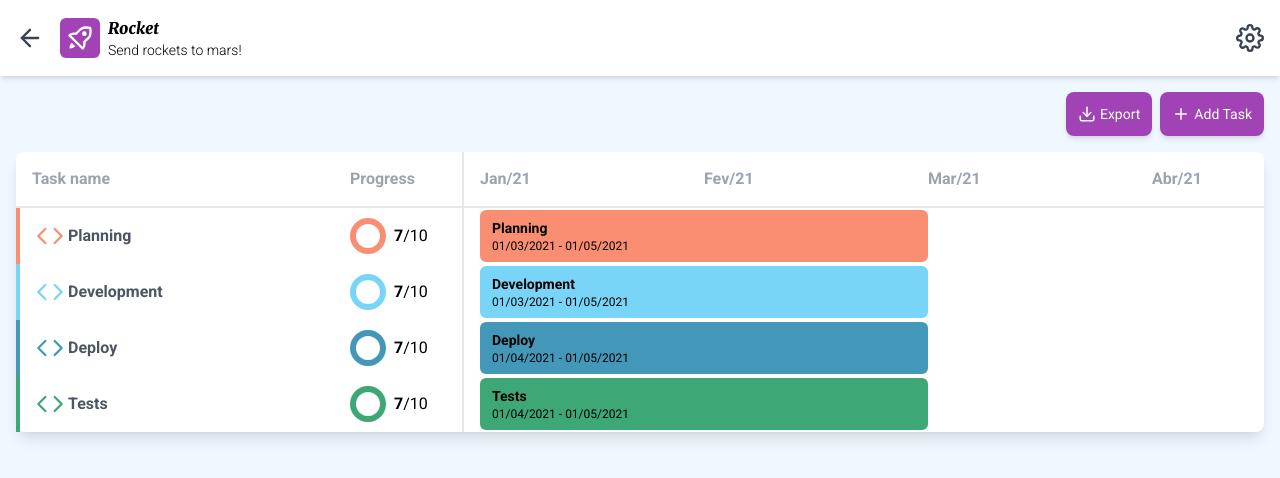
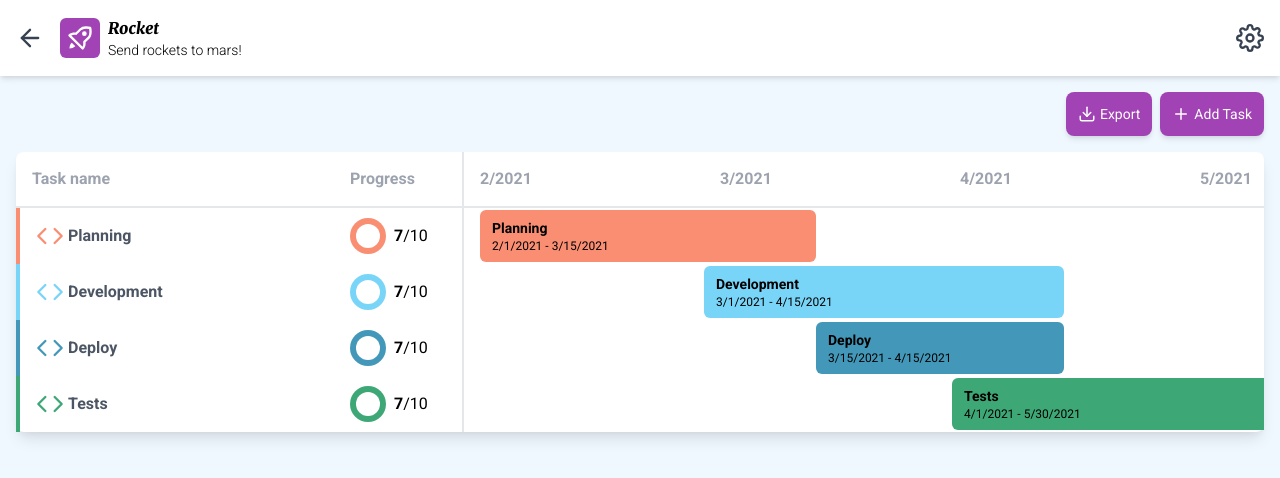
Before and after one commit to iamtheluiz/gantt-organon, a React (Create React App) app: page /project/1 in a window 1280 px wide. Shown: the top 478 px of the page. Built offline with nearby package versions, Linux system fonts and the light colour scheme.

Commit message:
feat: add dynamic months and TaskItem width

```diff
--- a/src/components/TaskInfo.tsx
+++ b/src/components/TaskInfo.tsx
@@ -6,8 +6,8 @@ import '../styles/pages/Home.css';
 export interface Task {
   name: string;
   color: string;
-  start: string;
-  end: string;
+  start: Date;
+  end: Date;
 }
 
 interface TaskInfoProps {
--- a/src/components/TaskItem.tsx
+++ b/src/components/TaskItem.tsx
@@ -1,17 +1,45 @@
-import React from 'react';
+import React, { useEffect, useState } from 'react';
 import { Task } from './TaskInfo';
 
 interface TaskItemProps {
-  task: Task
+  task: Task;
+  daySize: number;
+  firstTimelineDay: Date | null;
 }
 
-const TaskItem: React.FC<TaskItemProps> = ({ task }) => (
-  <div key={task.name} className="flex flex-row items-center text-lef h-14" style={{ width: '28rem' }}>
-    <div className="w-full flex flex-col py-2 px-3 rounded-md" style={{ backgroundColor: task.color }}>
-      <strong className="text-sm">{task.name}</strong>
-      <span className="text-xs">{`${task.start} - ${task.end}`}</span>
+const TaskItem: React.FC<TaskItemProps> = ({ task, daySize, firstTimelineDay }) => {
+  const [width, setWidth] = useState(0);
+  const [offset, setOffset] = useState(0);
+  const milisecondsInOneDay = 24 * 60 * 60 * 1000;
+
+  useEffect(() => {
+    // Get day count
+    const dayCount: number = (task.end.getTime() - task.start.getTime()) / milisecondsInOneDay;
+
+    setWidth(dayCount * daySize);
+  }, [task]);
+
+  useEffect(() => {
+    // Offset
+    if (firstTimelineDay !== null) {
+      const dayCount: number = (task.start.getTime() - firstTimelineDay.getTime()) / milisecondsInOneDay;
+
+      setOffset(dayCount * daySize);
+    }
+  }, [firstTimelineDay]);
+
+  return (
+    <div
+      key={task.name}
+      className="flex flex-row items-center text-lef h-14"
+      style={{ width: `${width}rem`, marginLeft: `${offset}rem` }}
+    >
+      <div className="w-full flex flex-col py-2 px-3 rounded-md" style={{ backgroundColor: task.color }}>
+        <strong className="text-sm">{task.name}</strong>
+        <span className="text-xs">{`${task.start.toLocaleDateString()} - ${task.end.toLocaleDateString()}`}</span>
+      </div>
     </div>
-  </div>
-);
+  );
+};
 
 export default TaskItem;
--- a/src/pages/Project.tsx
+++ b/src/pages/Project.tsx
@@ -9,36 +9,75 @@ import TaskItem from '../components/TaskItem';
 
 function Project() {
   const [tasks, setTasks] = useState<Task[]>([]);
-  const months = ['Jan/21', 'Fev/21', 'Mar/21', 'Abr/21', 'Mai/21'];
+  const [months, setMonths] = useState<{ display: string, dayCount: number}[]>([]);
+  const daySize = 0.5;
+  const [firstMonth, setFirstMonth] = useState<Date | null>(null);
 
   useEffect(() => {
     setTasks([
       {
         name: 'Planning',
         color: '#f98e72',
-        start: '01/03/2021',
-        end: '01/05/2021',
+        start: new Date(2021, 1, 1),
+        end: new Date(2021, 2, 15),
       },
       {
         name: 'Development',
         color: '#79d5f8',
-        start: '01/03/2021',
-        end: '01/05/2021',
+        start: new Date(2021, 2, 1),
+        end: new Date(2021, 3, 15),
       },
       {
         name: 'Deploy',
         color: '#4398b9',
-        start: '01/04/2021',
-        end: '01/05/2021',
+        start: new Date(2021, 2, 15),
+        end: new Date(2021, 3, 15),
       },
       {
         name: 'Tests',
         color: '#3ea776',
-        start: '01/04/2021',
-        end: '01/05/2021',
+        start: new Date(2021, 3, 1),
+        end: new Date(2021, 4, 30),
       },
     ]);
   }, []);
+
+  useEffect(() => {
+    if (tasks.length > 0) {
+      // On tasks change, reload month list
+      // Get first day of the first month
+      let firstMonthValue: Date = null as unknown as Date;
+      let lastMonthValue: Date = null as unknown as Date;
+
+      tasks.forEach((task) => {
+        if (firstMonthValue === null || task.start.getTime() < firstMonthValue.getTime()) {
+          firstMonthValue = new Date(task.start);
+        }
+        if (lastMonthValue === null || task.end.getTime() > lastMonthValue.getTime()) {
+          lastMonthValue = new Date(task.end);
+        }
+      });
+
+      // Set first day
+      firstMonthValue.setDate(1);
+      lastMonthValue.setDate(1);
+
+      setFirstMonth(new Date(firstMonthValue));
+
+      // Get month list
+      const monthList: { display: string, dayCount: number }[] = [];
+      while (firstMonthValue <= lastMonthValue) {
+        monthList.push({
+          display: `${firstMonthValue.getMonth() + 1}/${firstMonthValue.getFullYear()}`,
+          dayCount: new Date(firstMonthValue.getFullYear(), firstMonthValue.getMonth() + 1, 0).getDate(),
+        });
+
+        // Add one month
+        firstMonthValue = new Date(firstMonthValue.setMonth(firstMonthValue.getMonth() + 1));
+      }
+      setMonths(monthList);
+    }
+  }, [tasks]);
 
   return (
     <section id="project" className="w-full min-h-screen dark:bg-black">
@@ -73,20 +112,24 @@ function Project() {
           </aside>
 
           <div className="flex flex-col overflow-x-auto w-full">
+            {months !== null && (
+              <>
                 <header className="flex flex-row w-max items-center h-14 px-4 border-b-2 border-gray-200 dark:border-gray-700">
                   {months.map((month) => (
-                <div key={month} className="flex flex-col" style={{ minWidth: '14rem' }}>
+                    <div key={month.display} className="flex flex-col" style={{ minWidth: `${daySize * 30}rem` }}>
                       <div className="flex items-center text-left w-full">
-                    <strong className="flex-1 text-gray-400">{month}</strong>
+                        <strong className="flex-1 text-gray-400">{month.display}</strong>
                       </div>
                     </div>
                   ))}
                 </header>
                 <div className="flex-1 px-4">
                   {tasks.map((task) => (
-                <TaskItem key={task.name} task={task} />
+                    <TaskItem key={task.name} task={task} daySize={daySize} firstTimelineDay={firstMonth} />
                   ))}
                 </div>
+              </>
+            )}
           </div>
         </div>
       </main>
```
Lines whose indentation alone changed are shown as unchanged.
